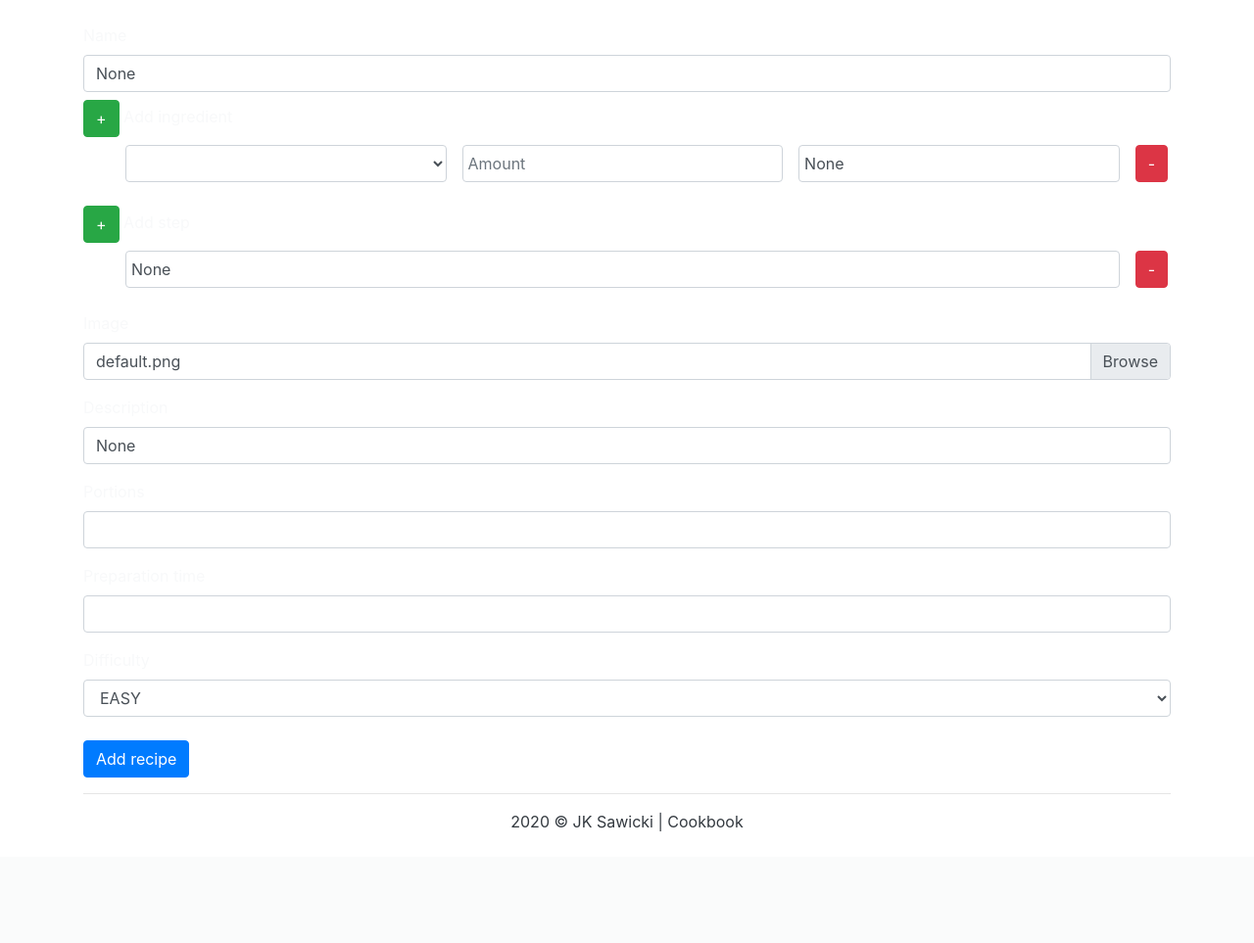
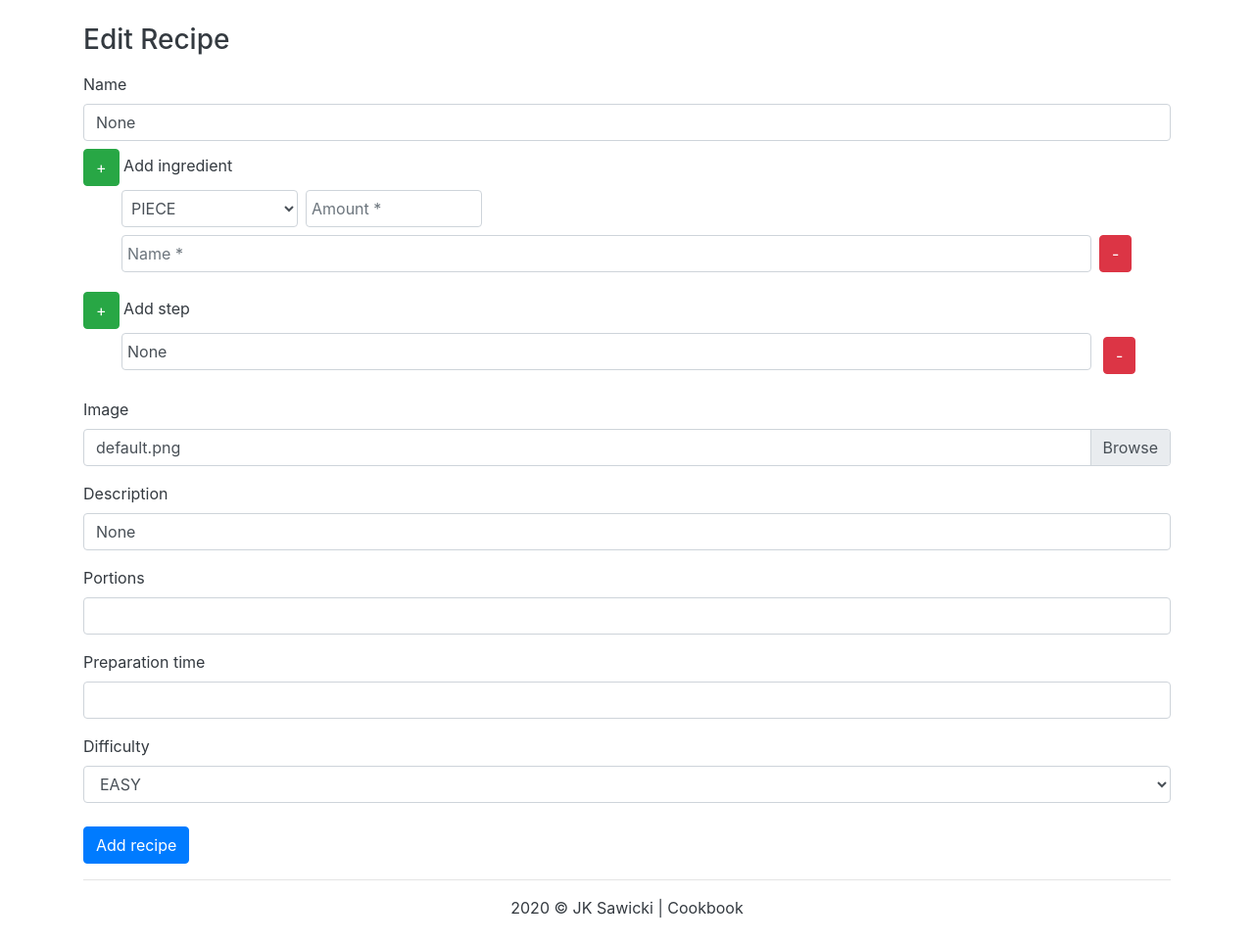
Before and after one commit to szypkiwonsz/Cookbook-Recipes, a Flask app: template app/templates/recipe_edit.html in a window 1280 px wide. Shown: the part 56-1019 px from the top of the page at 98% size. Before the commit the page ends 905 px from the top, so only its background shows below. Run offline with Flask 2, Linux system fonts and the light colour scheme; the template is opened without the code that fills it: values that come from a table or form of the project are taken from there, others are empty; some libraries are stand-ins or nearby versions.

Commit message:
Improve style and add comments

```diff
--- a/app/templates/recipe_edit.html
+++ b/app/templates/recipe_edit.html
@@ -3,36 +3,57 @@
     <title>Edit Recipe</title>
 {% endblock head %}
 {% block content %}
+    <!-- Error messages -->
     {% if form.errors %}
-        <ul class="errors">
+        <ul class="errors text-dark">
             {% for field_name, field_errors in form.errors|dictsort if field_errors %}
                 {% for error in field_errors %}
-                    <li>{{ form[field_name].label }}: {{ error }}</li>
+                    {% set index = loop.index0 %}
+                    <!-- Error messages for ingredients or steps field -->
+                    {% if field_name == 'ingredients' or field_name == 'steps' %}
+                        {% for key, values in error.items() %}
+                            {% for value in values %}
+                                <!-- Error messages for ingredient food field -->
+                                {% if key == 'food' %}
+                                    {% for error in values.name %}
+                                        <li class="mb-2">{{ field_name[:-1]|capitalize }}-{{ index }} {{ key }} {{ value }}: {{ error }}</li>
+                                    {% endfor %}
+                                {% else %}
+                                    <li class="mb-2">{{ field_name[:-1]|capitalize }}-{{ index }} {{ key }}: {{ value }}</li>
+                                {% endif %}
+                                <!-- End error messages for ingredient food field -->
+                            {% endfor %}
+                        {% endfor %}
+                        <!-- End error messages for ingredients or steps field -->
+                    {% else %}
+                        <li>{{ form[field_name].label }}: {{ error }}</li>
+                    {% endif %}
                 {% endfor %}
             {% endfor %}
         </ul>
     {% endif %}
-    <form method="post" enctype="multipart/form-data">
+    <!-- End error messages -->
+    <form class="recipe-add-form text-dark" method="post" enctype="multipart/form-data">
         {{ form.hidden_tag() }}
+        <h3 class="mb-3">Edit Recipe</h3>
         {{ form.name.label }} {{ form.name(class_="form-control", value=form.name.data) }}
         <div class="mt-2" data-toggle="fieldset" id="ingredients-fieldset">
             <button class="btn btn-success" type="button" data-toggle="fieldset-add-row"
                     data-target="#ingredients-fieldset">+
             </button>
-            <span>Add ingredient</span>
+            <label class="mt-1">Add ingredient</label>
             <ul id="ingredients">
                 {% for ingredient in form.ingredients %}
                     <div class="form-row" data-toggle="fieldset-entry">
                         <input type="hidden" id="ingredients-{{ loop.index0 }}"
                                name="ingredients-{{ loop.index0 }}">
-                        {{ ingredient.unit(class_="form-control m-2 col select-field", value=ingredient.unit.data) }}
-                        {{ ingredient.amount(class_="form-control m-2 col",
-                                placeholder="Amount", value=ingredient.amount.data) }}
+                        {{ ingredient.unit(class_="form-control m-1 col-lg-2 col-md-10 col-sm-10") }}
+                        {{ ingredient.amount(class_="form-control m-1 col-lg-2 col-md-10 col-sm-10",
+                                placeholder="Amount *") }}
                         {% for food in ingredient.food %}
-                            {{ food(class_="form-control m-2 col", placeholder="Name",
-                            value=ingredient.food.data.name) }}
+                            {{ food(class_="form-control m-1 col-xl-11 col-md-10 col-sm-10", placeholder="Name *") }}
                         {% endfor %}
-                        <button class="btn btn-danger m-2" type="button" data-toggle="fieldset-remove-row"
+                        <button class="btn btn-danger m-1" type="button" data-toggle="fieldset-remove-row"
                                 id="ingredients-{{ loop.index0 }}-remove">-
                         </button>
                     </div>
@@ -48,7 +69,8 @@
                 {% for step in form.steps %}
                     <div class="form-row" data-toggle="fieldset-entry">
                         <input type="hidden" id="steps-{{ loop.index0 }}" name="steps-{{ loop.index0 }}">
-                        {{ step.instruction(class_="form-control m-2 col", placeholder="Instruction",
+                        {{ step.instruction(class_="form-control ml-1 mr-1 mt-1 col-xl-11 col-md-10 col-sm-10",
+                        placeholder="Instruction",
                         value=step.instruction.data) }}
                         <button class="btn btn-danger m-2" type="button" data-toggle="fieldset-remove-row"
                                 id="steps-{{ loop.index0 }}-remove">-
```
Also changed, not shown: app/templates/recipe_add.html (+18 -7 lines).
